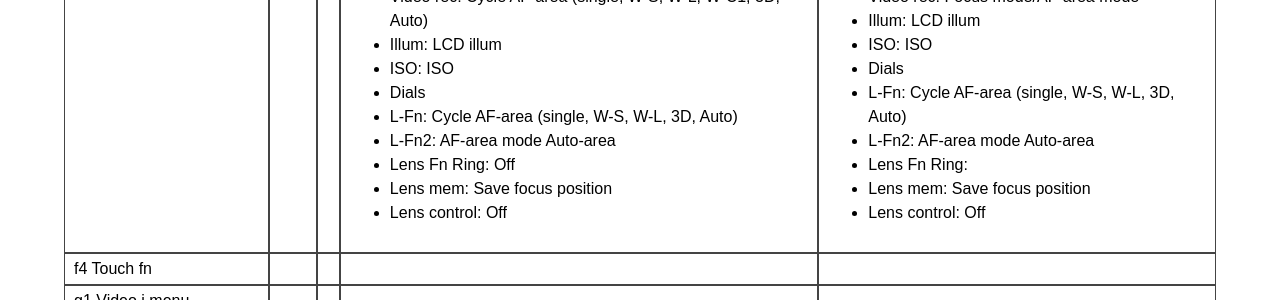
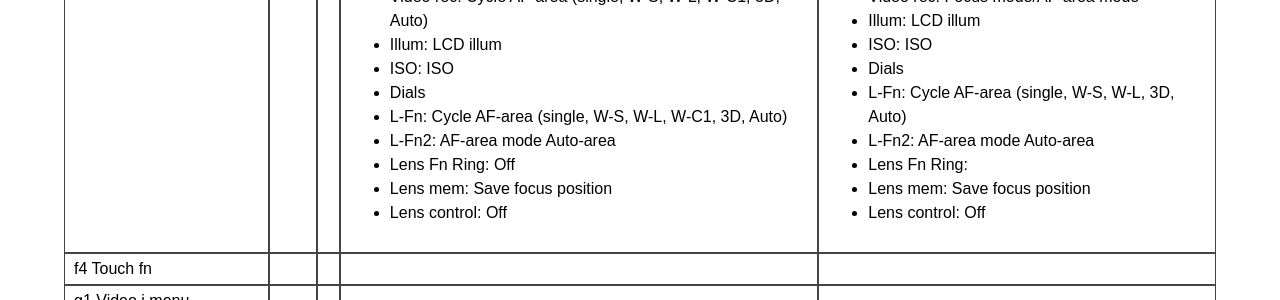
Before and after one commit to farski/awholenother.com, a Jekyll site: the page built from _posts/2026-08-04-nikon-z6-iii-custom-settings.md, in a window 1280 px wide and 900 px high, scrolled down 1759 px. Shown: the part 339-639 px from the top of the window. Built offline with Jekyll 4.4.1, drawn with Linux system fonts in a browser that asks for light colours; some of the changed text lies outside the part shown.

```diff
--- a/_posts/2026-08-04-nikon-z6-iii-custom-settings.md
+++ b/_posts/2026-08-04-nikon-z6-iii-custom-settings.md
@@ -298,7 +298,7 @@ tags:
 					<li>Illum: LCD illum</li>
 					<li>ISO: ISO</li>
 					<li>Dials</li>
-					<li>L-Fn: Cycle AF-area (single, W-S, W-L, 3D, Auto)</li>
+					<li>L-Fn: Cycle AF-area (single, W-S, W-L, W-C1, 3D, Auto)</li>
 					<li>L-Fn2: AF-area mode Auto-area</li>
 					<li>Lens Fn Ring: Off</li>
 					<li>Lens mem: Save focus position</li>
```
Also changed, not shown: other parts of _posts/2026-08-04-nikon-z6-iii-custom-settings.md (+1 -1 lines).
